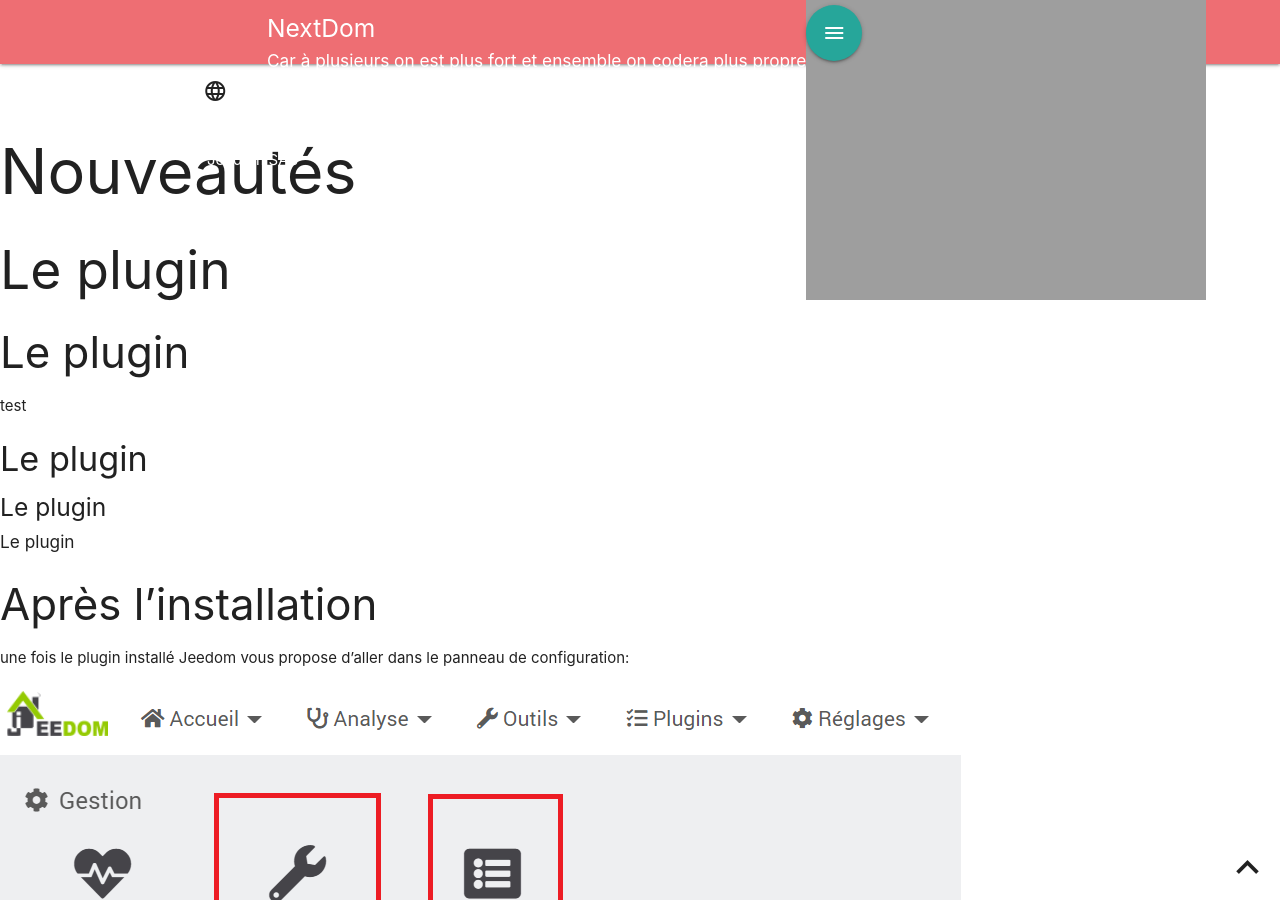
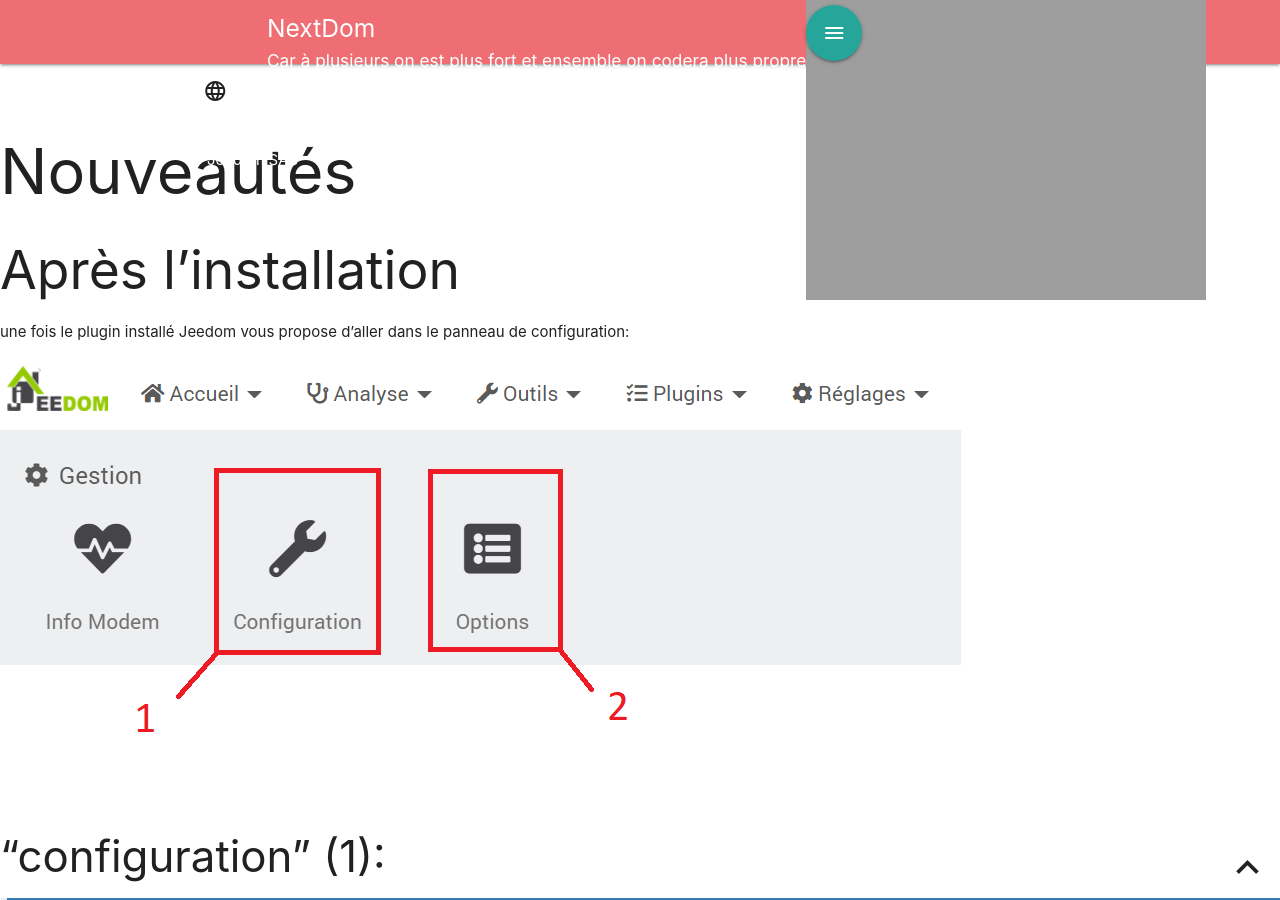
Before and after one commit to NextDom/plugin-teleinfo, a Jekyll site: the page built from docs/fr_FR/index/index.md, in a window 1280 px wide and 900 px high. Built offline with Jekyll 4.4.1, drawn with Linux system fonts in a browser that asks for light colours; nearby versions of some CDN libraries; our own code applies the rules of GitHub Pages for plain Markdown files; library files that are not in the unit come from our copies.

Commit message:
Update index.md

```diff
--- a/docs/fr_FR/index/index.md
+++ b/docs/fr_FR/index/index.md
@@ -3,54 +3,41 @@
 Nouveautés
 ===
 
-## Le plugin
-
-### Le plugin
-
-test
-
-#### Le plugin
-
-##### Le plugin
-
-###### Le plugin
-
-
-### Après l'installation
+## Après l'installation
 
 une fois le plugin installé Jeedom vous propose d'aller dans le panneau de configuration:
 
 ![Configuration](../../images/teleinfo_config01.png)
 
 
-#### "configuration" (1):
+### "configuration" (1):
 
 ![Configuration 1](../../images/teleinfo_config02.png)
 
-##### Détection automatique:
+#### Détection automatique:
 
 Ne fonctionne pas à l'heure actuelle. Affiche systématiquement la TIC du compteur en mode historique.
 
 Cette option a été dévalidée.
 
-##### Bloquer la création automatique des compteurs
+#### Bloquer la création automatique des compteurs
 
 Décocher cette case permet au plugin de créer un nouveau compteur en fonction de la trame TIC reçue.
 Cette option n'est à décocher que si c'est votre première utilisation du plugin ou si vous changez de compteur ou encore si vous installez un nouveau compteur.
 
-##### Configuration avancée:
+#### Configuration avancée:
 
 
 Cliquer sur le + permet d'afficher les paramètres de configuration du modem
 
 ![Configuration modem](../../images/teleinfo_config03.png)
 
-###### Compteur type Linky:
+##### Compteur type Linky:
 
 Cette option permet de faire la différence entre le mode TIC historique ou standard. Le mode TIC peut être identifié pour un compteur Linky sur la cadran du compteur en appuyant plusieurs fois sur le + ou le -. Tous les autres compteurs sont en mode historique, seul le Linky peut avoir un mode standard.
 Si vous avez un mode historique il ne faut pas cocher cette case
 
-###### Vitesse:
+##### Vitesse:
 
 Si vous avez un mode historique la vitesse doit être fixée à 1200
 Si vous avez un mode standard la vitesse doit être fixée à 9600
```
